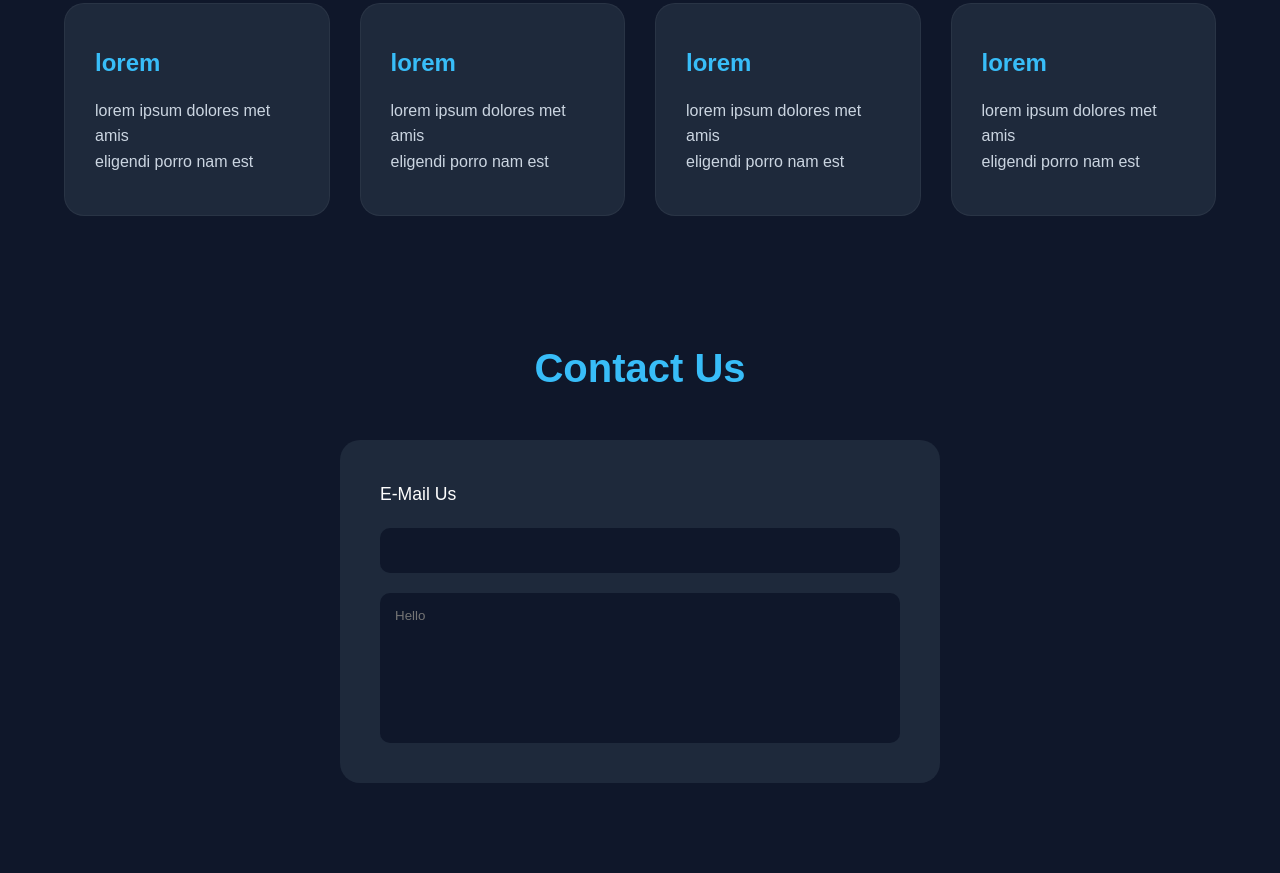
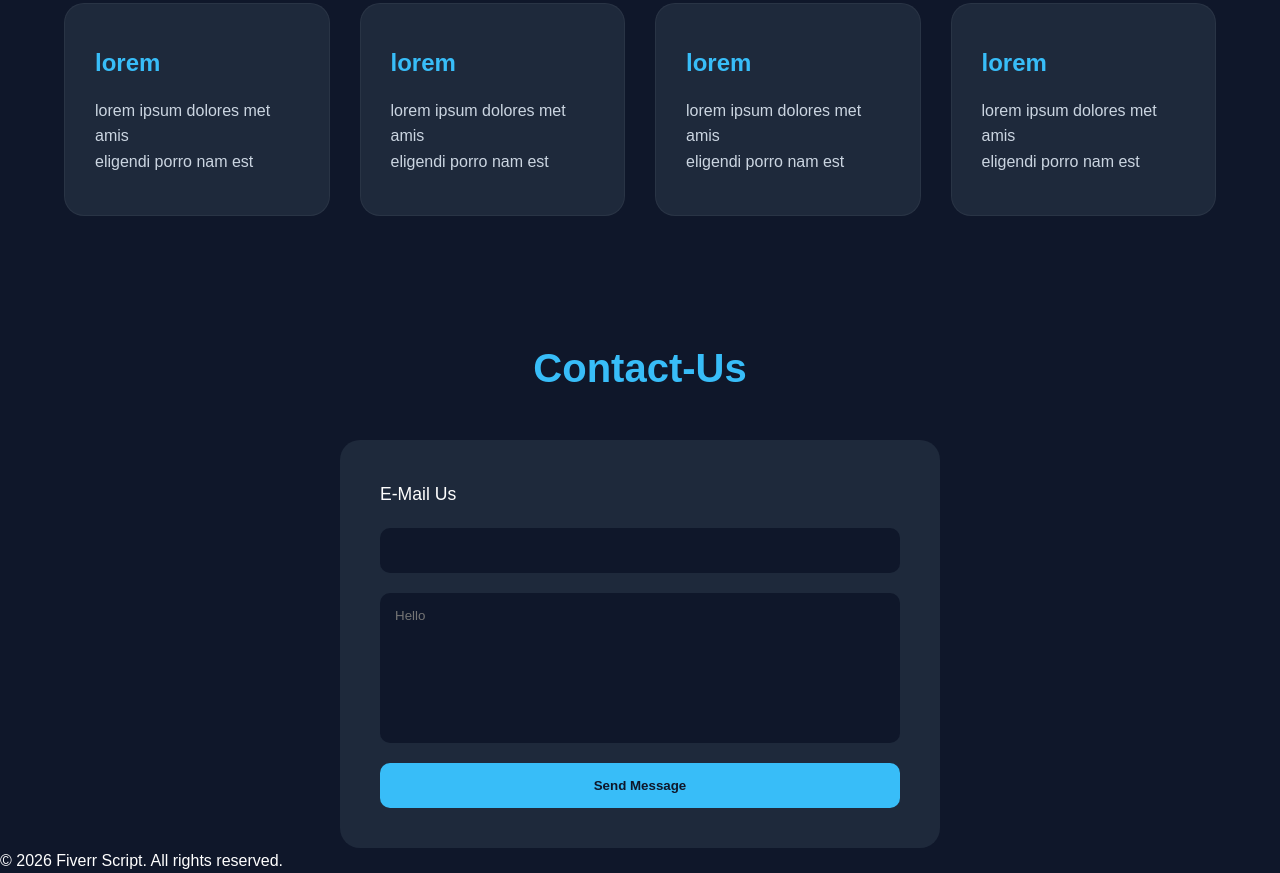
Before and after one commit to notthelastalex-sys/Landing-Page, a plain HTML site: page index.html in a window 1280 px wide. Shown: the part 1205-2078 px from the top of the page. Before the commit the page ends 1988 px from the top, so only its background shows below. Drawn offline with Linux system fonts and the light colour scheme.

Commit message:
Update index.html

```diff
--- a/index.html
+++ b/index.html
@@ -61,14 +61,18 @@
             </div>
         </section>
         <section id="contact us">
-            <h2 id="contact-h2">Contact Us</h2>
+            <h2 id="contact-h2">Contact-Us</h2>
             <form action="" method="POST">
                 <label for="email">E-Mail Us</label>
                 <input type="email" id="email">
 
                 <textarea id="email-content" placeholder="Hello"></textarea>
+                <button type="submit">Send Message</button>
             </form>
         </section>
+        <footer>
+            <p>© 2026 Fiverr Script. All rights reserved.</p>
+        </footer>
     </main>
 </body>
 </html>
```
